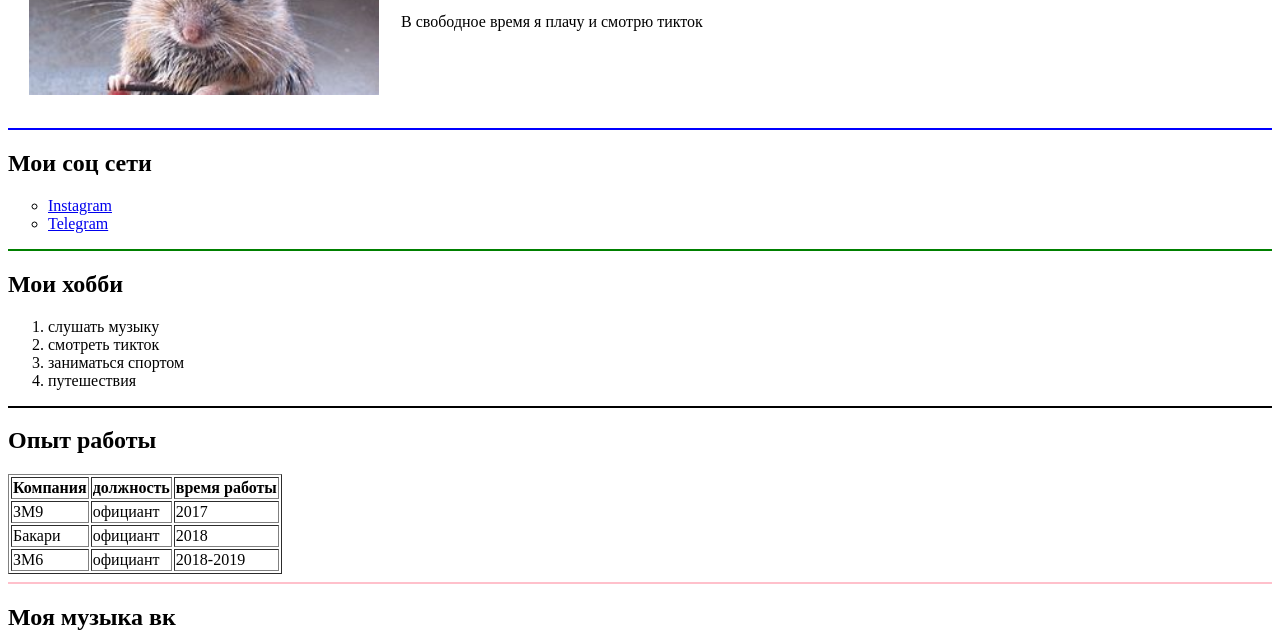
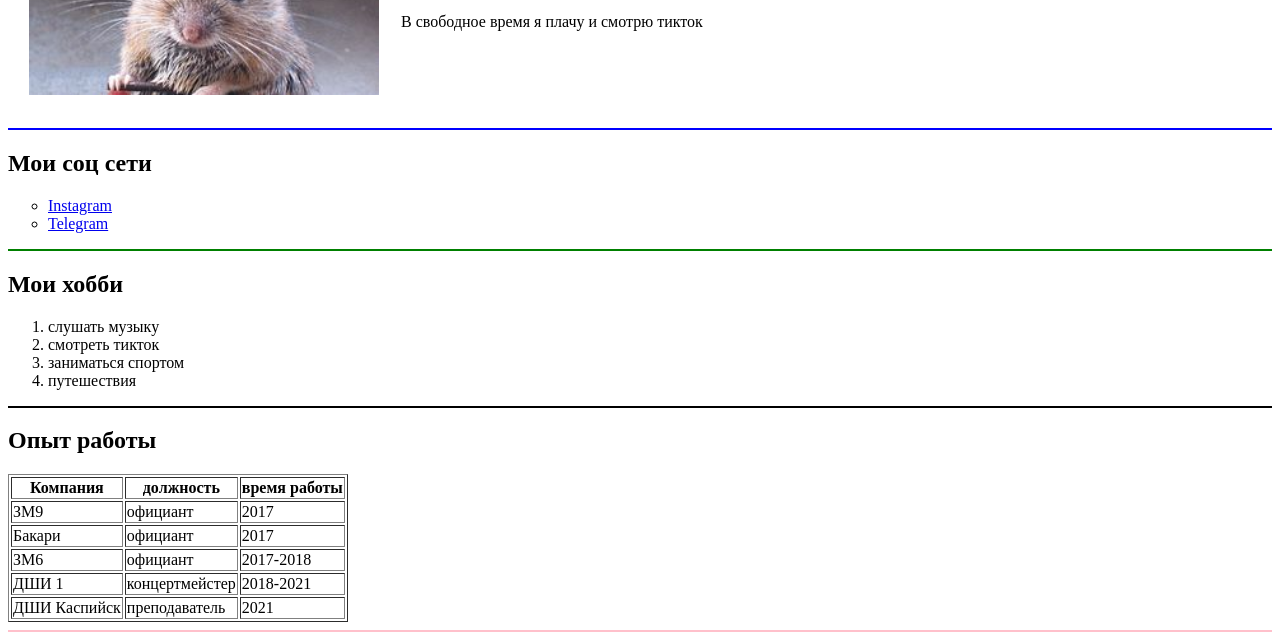
Before and after one commit to iamspurple/CV, a plain HTML site: page index.html in a window 1280 px wide. Shown: the part 181-813 px from the top of the page. Drawn offline with Linux system fonts and the light colour scheme.

Commit message:
Add files via upload

```diff
--- a/index.html
+++ b/index.html
@@ -52,21 +52,31 @@
         <th> Компания</th>
         <th> должность</th>
         <th> время работы</th>
+     </tr>
+     <tr>
+       <td>ЗМ9</td>
+       <td> официант </td>
+       <td> 2017</td>
     </tr>
-  <tr>
-    <td>ЗМ9</td>
+    <tr>
+    <td>Бакари</td>
     <td> официант </td>
     <td> 2017</td>
   </tr>
   <tr>
-    <td>Бакари</td>
+    <td>ЗМ6</td>
     <td> официант </td>
-    <td> 2018</td>
+    <td> 2017-2018</td>
   </tr>
   <tr>
-    <td>ЗМ6</td>
-    <td> официант </td>
-    <td> 2018-2019</td>
+   <td>ДШИ 1</td>
+   <td> концертмейстер</td>
+   <td>2018-2021</td>
+  </tr>
+  <tr>
+    <td>ДШИ Каспийск</td>
+    <td>преподаватель</td>
+    <td>2021</td>
   </tr>
 </table>
 
```
